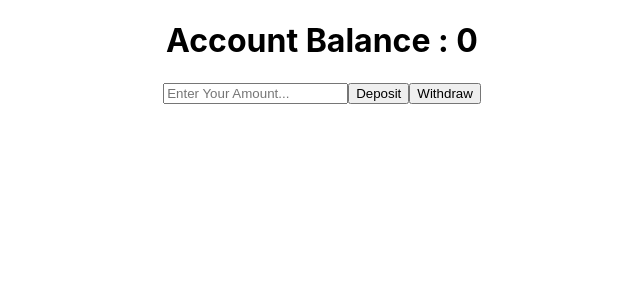
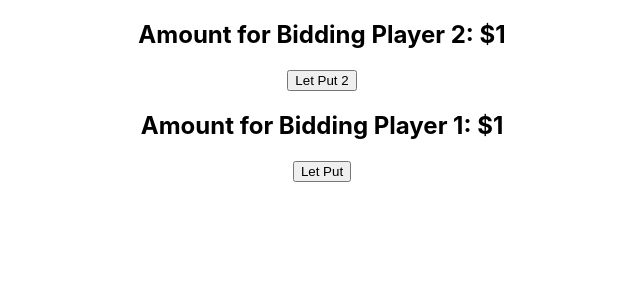
Before and after one commit to ErShubham2908/React-Interview-EA25, a React (Create React App) app: page / in a window 1280 px wide. Shown: the top 300 px of the page, without its empty margins (318-958 px from the left). Built offline with nearby package versions, Linux system fonts and the light colour scheme.

Commit message:
Day - 5 Q-1

```diff
--- a/src/App.js
+++ b/src/App.js
@@ -13,6 +13,8 @@ import UseEffect from './Day 3/Hooks/UseEffect';
 import Parent from './Day 3/Hooks/UseCallBack/Parent';
 import UseRefCompo from './Day 3/Hooks/UseRefCompo';
 import UseReducerCompo from './Day 3/Hooks/UseReducerCompo';
+import Opponent2 from './Day 5/HOC/Oppeoent2';
+import Opponent1 from './Day 5/HOC/Opponent1';
 
 function App() {
   const [data, setData] = useState('Hi....')
@@ -32,7 +34,9 @@ function App() {
       {/* <UseEffect /> */}
       {/* <Parent /> */}
       {/* <UseRefCompo /> */}
-      <UseReducerCompo />
+      {/* <UseReducerCompo /> */}
+      <Opponent2 />
+      <Opponent1 />
     </div>
   );
 }
--- /dev/null
+++ b/src/Day 5/HOC/HOC.js
@@ -0,0 +1,22 @@
+import React, { useState } from 'react';
+
+const HOC = (BiddingData) => {
+
+    const BiddingFunction = () => {
+        const [auction, setAuction] = useState(1);
+        const handleAuction = () => {
+            setAuction(auction * 2);
+        }
+
+        const handleAuction1 = () => {
+            setAuction(auction * val);
+        }
+        return (
+            <BiddingData auction = {auction}  handleAuction =  {handleAuction} handleAuction1 ={handleAuction1} />
+        )
+    }
+    return BiddingFunction;
+
+}
+
+export default HOC;
--- /dev/null
+++ b/src/Day 5/HOC/Oppeoent2.js
@@ -0,0 +1,13 @@
+import React from 'react'
+import HOC from './HOC';
+
+function Opponent2(props) {
+  return (
+    <>
+      <h2>Amount for Bidding Player 2: ${props.auction}</h2>
+      <button onClick={props.handleAuction1}>Let Put 2 </button>
+    </>
+  )
+}
+
+export default HOC(Opponent2);
--- /dev/null
+++ b/src/Day 5/HOC/Opponent1.js
@@ -0,0 +1,13 @@
+import React, { useState } from 'react'
+import HOC from './HOC';
+
+function Opponent1(props) {
+  return (
+    <>
+      <h2>Amount for Bidding Player 1: ${props.auction}</h2>
+      <button onClick={props.handleAuction}>Let Put </button>
+    </>
+  )
+}
+
+export default HOC(Opponent1);
```
Also changed, not shown: 1 other file (tests, documents, lock files or other folders).
